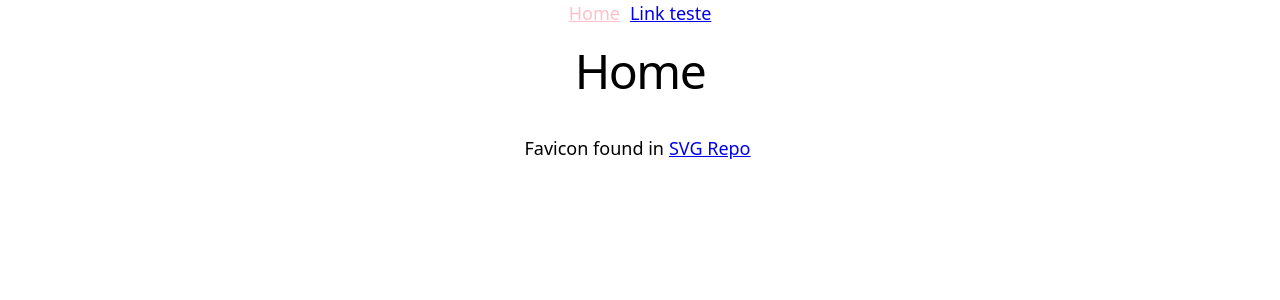
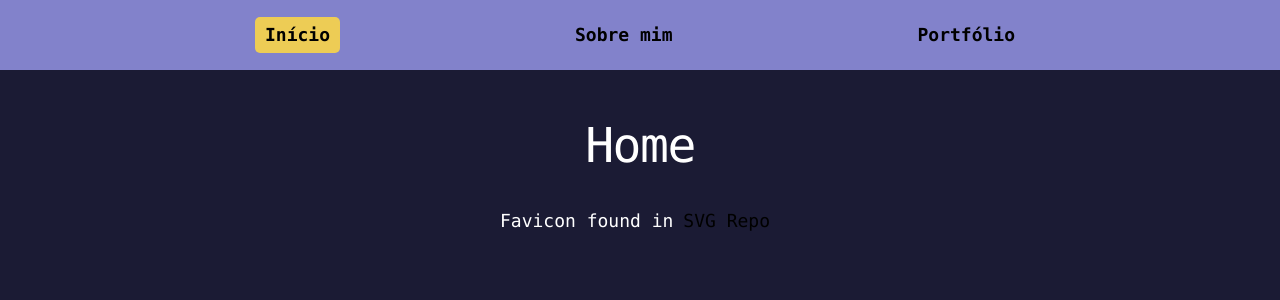
Before and after one commit to Clarinhaaa/minha-pagina-cin, a React (Vite) app: page / in a window 1280 px wide. Shown: the top 300 px of the page. Built offline with nearby package versions, Linux system fonts and the light colour scheme.

Commit message:
feat: cria o header

```diff
--- a/src/App.css
+++ b/src/App.css
@@ -1,5 +1,5 @@
 /* Estilos globais para classes */
-
 a.active {
-    color: pink;
+    background-color: #edcc55;
+    border-radius: 5px;
 }
--- a/src/components/Header.module.css
+++ b/src/components/Header.module.css
@@ -0,0 +1,13 @@
+.headerContainer {
+  background-color: #8282cb;
+  height: 50px;
+  margin-bottom: 30px;
+  padding: 10px 30px;
+  display: flex;
+  align-items: center;
+  justify-content: space-evenly;
+
+  a {
+    font-weight: bold;
+  }
+}
--- a/src/components/Header.tsx
+++ b/src/components/Header.tsx
@@ -1,16 +1,23 @@
 import { NavLink } from "react-router";
+import style from "./Header.module.css";
 
 function Header() {
   return (
-    <header>
+    <header className={style.headerContainer}>
       <NavLink to="/" className={({ isActive }) => (isActive ? "active" : "")}>
-        Home
+        Início
       </NavLink>
       <NavLink
-        to="/rota-teste"
+        to="/sobre-mim"
         className={({ isActive }) => (isActive ? "active" : "")}
       >
-        Link teste
+        Sobre mim
+      </NavLink>
+      <NavLink
+        to="/portfolio"
+        className={({ isActive }) => (isActive ? "active" : "")}
+      >
+        Portfólio
       </NavLink>
     </header>
   );
--- a/src/index.css
+++ b/src/index.css
@@ -1,13 +1,12 @@
 /* Estilos globais para tags */
 
 :root {
-  --text: #000;
-  --text-h: #000;
-  --bg: #fff;
+  --text: #fff;
+  --text-h: #fff;
+  --bg: #1b1b34;
 
-  --sans: system-ui, 'Segoe UI', Roboto, sans-serif;
-  --heading: system-ui, 'Segoe UI', Roboto, sans-serif;
-  --mono: ui-monospace, Consolas, monospace;
+  --sans: ui-monospace, Consolas, monospace;
+  --heading: ui-monospace, Consolas, monospace;
 
   font: 18px/145% var(--sans);
   color: var(--text);
@@ -19,12 +18,12 @@
   }
 }
 
-#root {
+#root { /* classe da div no index.html */
   text-align: center;
-  min-height: 500px;
   display: flex;
   flex-direction: column;
   box-sizing: border-box;
+  min-height: 100vh;
 }
 
 body {
@@ -57,5 +56,7 @@ h2 {
 }
 
 a {
-    padding: 5px;
+    text-decoration: none;
+    color: #000;
+    padding: 5px 10px;
 }
```
